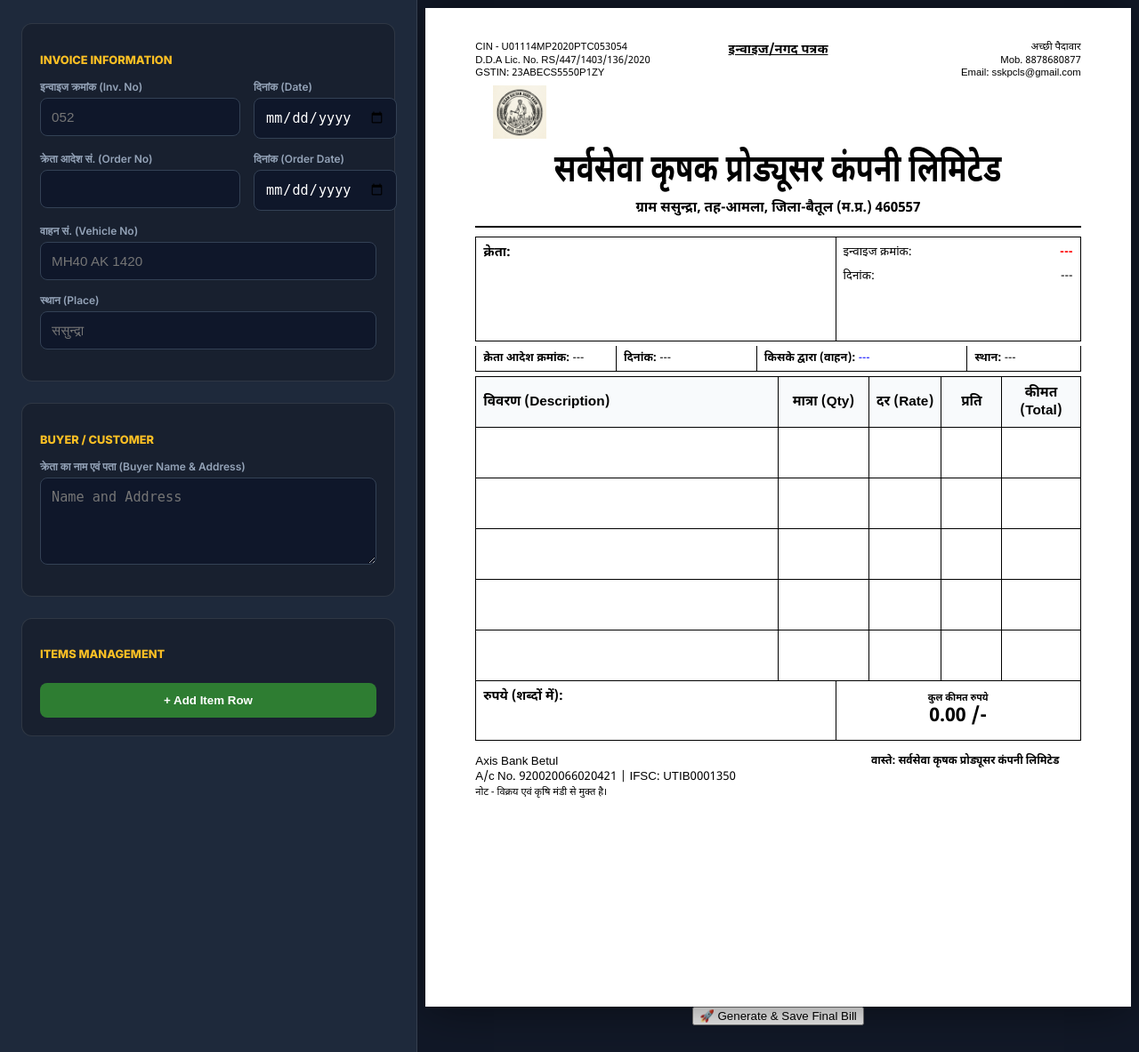
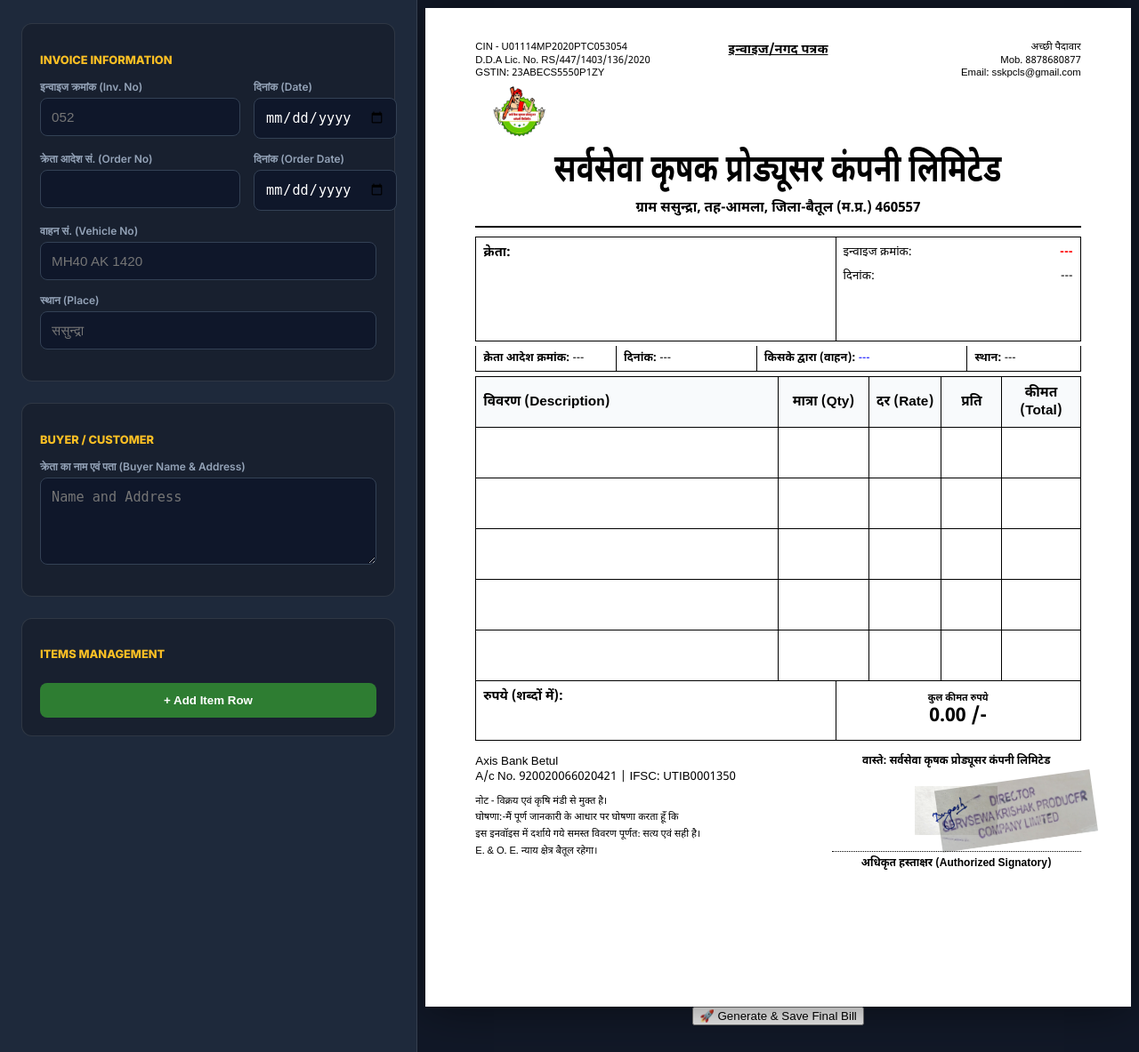
Before and after one commit to en-rmohane/SERVSEWA_KRISHAK, a Flask app: page / in a window 1280 px wide. Shown: the part 72-1255 px from the top of the page at 89% size. Run offline with Flask 3, Linux system fonts and the light colour scheme; the visitor is signed in with stand-in values (Sample User, id 1); lists and menus that the app fills with data are empty; some libraries are stand-ins or nearby versions.

Commit message:
feat: implement billing system dashboard with responsive invoice generation and styling

```diff
--- a/static/css/index.css
+++ b/static/css/index.css
@@ -205,8 +205,41 @@ input, textarea, select {
 }
 
 .bank-pro { font-size: 10pt; flex: 1.5; }
-.sign-pro { text-align: center; width: 260px; font-weight: 800; }
-.sign-line-pro { margin-top: 40px; border-top: 1px dotted #000; padding-top: 5px; }
+.sign-pro { text-align: center; width: 280px; font-weight: 800; position: relative; }
+.sign-line-pro { border-top: 1px dotted #000; padding-top: 5px; font-size: 9pt; margin-top: 5px; }
+
+/* Signature & Seal Container */
+.sign-images-container {
+    position: relative;
+    height: 80px;
+    margin-top: 8px;
+    display: flex;
+    align-items: center;
+    justify-content: center;
+}
+
+.signature-img {
+    height: 55px;
+    width: auto;
+    object-fit: contain;
+    filter: contrast(1.5) brightness(1.1);
+    mix-blend-mode: multiply; /* Removes white background */
+    position: relative;
+    z-index: 1;
+}
+
+.seal-img {
+    position: absolute;
+    height: 70px;
+    width: auto;
+    object-fit: contain;
+    opacity: 0.75;
+    mix-blend-mode: multiply; /* Makes it look like a real stamp */
+    right: -15px;
+    top: 5px;
+    z-index: 2;
+    transform: rotate(-8deg);
+}
 
 .declaration-pro {
     margin-top: 10px;
--- a/templates/index.html
+++ b/templates/index.html
@@ -81,7 +81,7 @@
                         CIN - U01114MP2020PTC053054<br>
                         D.D.A Lic. No. RS/447/1403/136/2020<br>
                         GSTIN: 23ABECS5550P1ZY<br>
-                        <img src="{{ url_for('static', filename='img/logo_v2.png') }}" class="logo-under-gstin" alt="Logo">
+                        <img src="{{ url_for('static', filename='img/logo.png') }}" class="logo-under-gstin" alt="Logo">
                     </div>
 
                     <div class="header-center-badge">
@@ -155,10 +155,20 @@
                     <div class="bank-pro">
                         Axis Bank Betul<br>
                         A/c No. 920020066020421 | IFSC: UTIB0001350<br>
-                        <small>नोट - विक्रय एवं कृषि मंडी से मुक्त है।</small>
+                        <div style="margin-top: 10px; line-height: 1.4;">
+                            <small>नोट - विक्रय एवं कृषि मंडी से मुक्त है।</small><br>
+                            <small>घोषणा:-मैं पूर्ण जानकारी के आधार पर घोषणा करता हूँ कि</small><br>
+                            <small>इस इनवॉइस में दर्शाये गये समस्त विवरण पूर्णतः सत्य एवं सही है।</small><br>
+                            <small>E. & O. E. न्याय क्षेत्र बैतूल रहेगा।</small>
+                        </div>
                     </div>
                     <div class="sign-pro">
                         <div style="font-size: 9pt;">वास्ते: सर्वसेवा कृषक प्रोड्यूसर कंपनी लिमिटेड</div>
+                        <div class="sign-images-container">
+                            <img src="{{ url_for('static', filename='img/signature.jpg') }}" class="signature-img" alt="Signature">
+                            <img src="{{ url_for('static', filename='img/seal.png') }}" class="seal-img" alt="Director Seal">
+                        </div>
+                        <div class="sign-line-pro">अधिकृत हस्ताक्षर (Authorized Signatory)</div>
                     </div>
                 </div>
             </div>
```
Also changed, not shown: static/img/logo.png, static/img/logo_v2.png (deleted), static/img/seal.png, static/img/signature.jpg (added).
